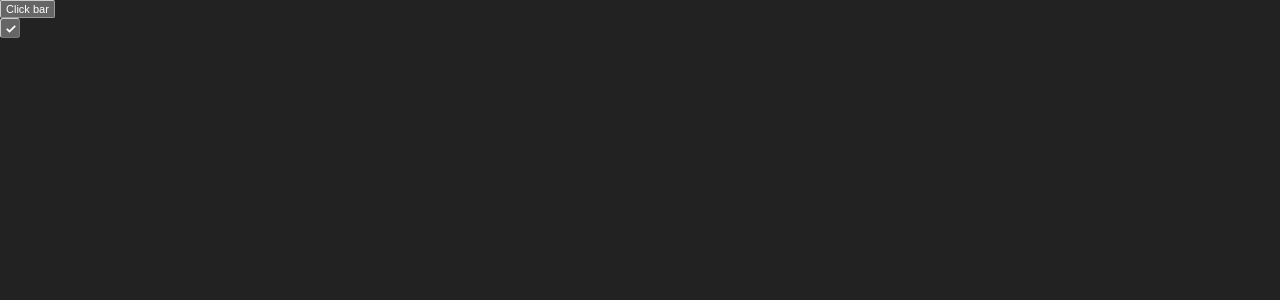
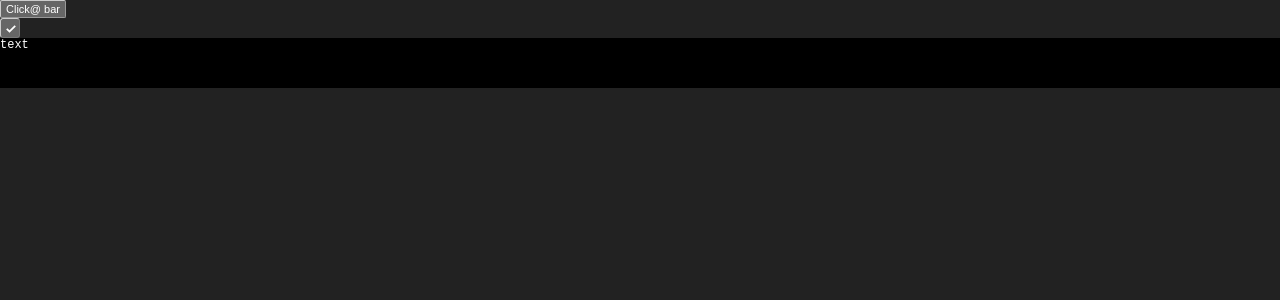
Before and after one commit to dragonworx/feather, a SvelteKit app: page / in a window 1280 px wide. Shown: the top 300 px of the page. Built offline with nearby package versions, Linux system fonts and the light colour scheme.

Commit message:
add style action

```diff
--- a/src/css/theme.css
+++ b/src/css/theme.css
@@ -51,3 +51,12 @@
       left: 0; }
     .control.checkbox.down {
       opacity: 0.5; }
+
+.console {
+  background: #000;
+  color: white;
+  font-family: 'Courier New', Courier, monospace;
+  font-size: 12px;
+  display: block;
+  width: 100%;
+  height: 100%; }
--- /dev/null
+++ b/src/lib/actions/style.ts
@@ -0,0 +1,27 @@
+import type { ActionReturn } from 'svelte/action';
+import { installStyle, uninstallStyle } from '../stylesheet';
+
+type Props = string;
+
+export default function style(node: HTMLElement, props?: Props): ActionReturn<Props>
+{
+    if (props)
+    {
+        installStyle(props, node);
+    }
+
+    return {
+        update: (updatedProp) =>
+        {
+            if (props !== updatedProp && updatedProp)
+            {
+                installStyle(updatedProp, node);
+                props = updatedProp;
+            }
+        },
+        destroy: () =>
+        {
+            uninstallStyle(node);
+        }
+    };
+}
--- a/src/lib/components/button.svelte
+++ b/src/lib/components/button.svelte
@@ -1,11 +1,12 @@
 <script lang="ts">
 	import control from '../actions/control';
 	import button from '../actions/button';
+	import { getContext } from 'svelte';
 
 	export let isToggle: boolean = false;
 </script>
 
-<button use:control={{ type: 'button' }} use:button={{ isToggle }}>
+<button use:control={{ type: 'button' }} use:button={{ isToggle }} on:click>
 	<label>
 		<slot />
 	</label>
--- a/src/lib/components/checkbox.svelte
+++ b/src/lib/components/checkbox.svelte
@@ -1,11 +1,9 @@
 <script lang="ts">
 	import control from '../actions/control';
 	import button from '../actions/button';
-
-	export let isToggle: boolean = false;
 </script>
 
-<button use:control={{ type: 'checkbox' }} use:button={{ isToggle }}>
+<button use:control={{ type: 'checkbox' }} use:button={{ isToggle: true }}>
 	<svg xmlns="http://www.w3.org/2000/svg">
 		<path
 			d="M14.84375 7.4296875l-1.203125-1.203125-5.140625 5.138671875-2.140625-2.138671875L5.15625 10.4296875l3.34375 3.34375L14.84375 7.4296875"
--- /dev/null
+++ b/src/lib/components/console.svelte
@@ -0,0 +1,8 @@
+<script lang="ts">
+	import style from '$lib/actions/style';
+	export let height = 100;
+
+	$: css = `height: ${height}px`;
+</script>
+
+<div use:style={css} class="console">text</div>
--- a/src/routes/+page.svelte
+++ b/src/routes/+page.svelte
@@ -3,18 +3,27 @@
 	import App from '../lib/components/app.svelte';
 	import Button from '../lib/components/button.svelte';
 	import Checkbox from '../lib/components/checkbox.svelte';
+	import Console from '../lib/components/console.svelte';
 	// import { deepEvent } from '../lib/deepEvent';
 	import { deepStore } from '../lib/deepStore';
 
 	const store = deepStore({
 		foo: 'bar' as string | number
 	});
+
+	let height = 50;
 </script>
 
 <main>
 	<App>
-		<Button on:click={() => (store.foo = 12)}>Click {store.foo}</Button>
+		<Button
+			on:click={() => {
+				store.foo = 12;
+				height += 10;
+			}}>Click@ {store.foo}</Button
+		>
 		<Checkbox />
+		<Console {height} />
 	</App>
 </main>
 
--- /dev/null
+++ b/src/sass/components/console.scss
@@ -0,0 +1,9 @@
+@mixin console {
+    background: #000;
+    color: white;
+    font-family: 'Courier New', Courier, monospace;
+    font-size: 12px;
+    display: block;
+    width: 100%;
+    height: 100%;
+}
--- a/src/sass/theme.scss
+++ b/src/sass/theme.scss
@@ -1,6 +1,7 @@
 @import 'shared/control';
 @import 'components/button';
 @import 'components/checkbox';
+@import 'components/console';
 
 .control {
 	@include control;
@@ -13,3 +14,7 @@
 		@include checkbox;
 	}
 }
+
+.console {
+	@include console;
+}
```
